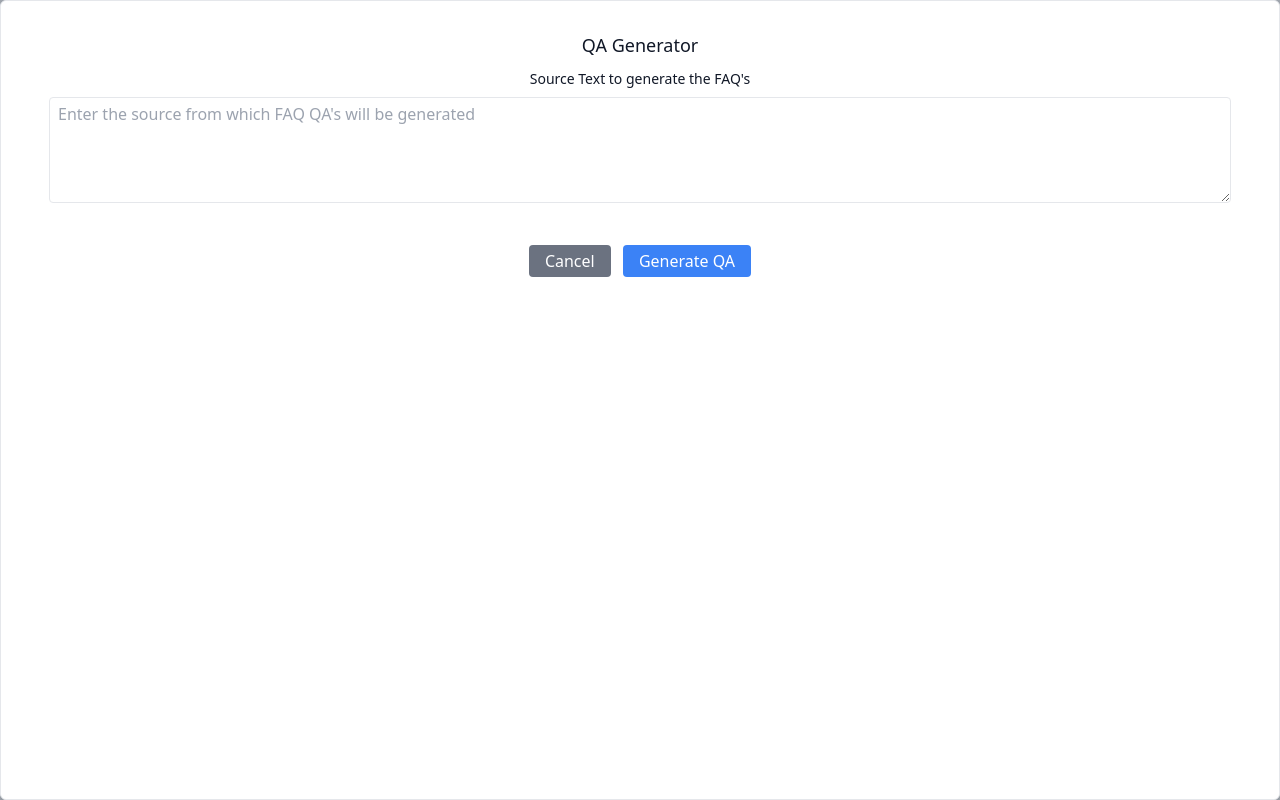
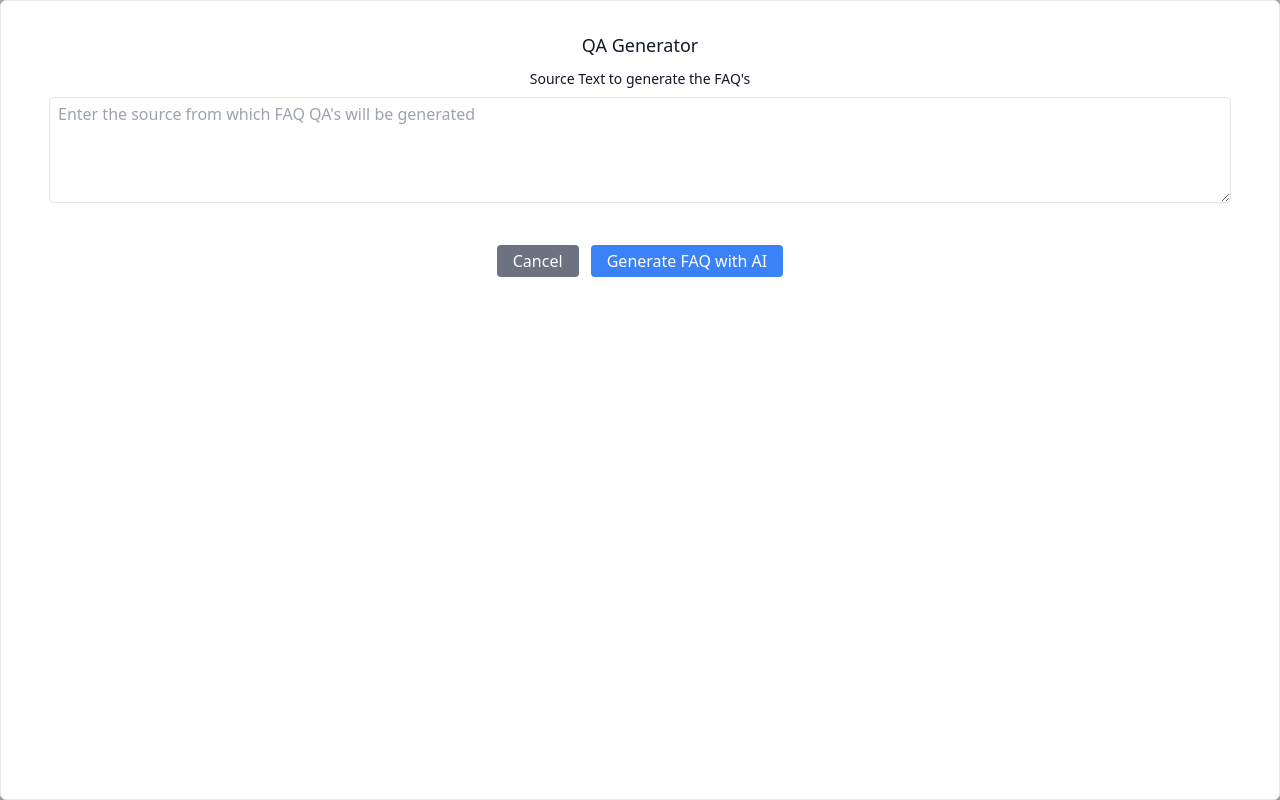
Before and after one commit to pradeepgudipati/LLMTrainingTools, a Flask app: page /qa_generator in a window 1280 px wide. Run offline with Flask 3, Linux system fonts and the light colour scheme; parts of the project's set-up code (start-up, migrations or seed data) failed here and were passed over; some libraries are stand-ins or nearby versions.

Commit message:
Renamed QA Gen

```diff
--- a/src/frontend/templates/navbar.html
+++ b/src/frontend/templates/navbar.html
@@ -48,7 +48,7 @@
                 <li>
                     <a href="{{ url_for('qa_generator') }}"
                        class="block py-2 px-3 text-gray-900 rounded hover:bg-gray-100 md:hover:bg-transparent md:border-0 md:hover:text-blue-700 md:p-0 dark:text-white md:dark:hover:text-blue-500 dark:hover:bg-gray-700 dark:hover:text-white md:dark:hover:bg-transparent">
-                        QA Generator </a>
+                        AI FAQ Generator </a>
                 </li>
             </ul>
         </div>
--- a/src/frontend/templates/qa_generator.html
+++ b/src/frontend/templates/qa_generator.html
@@ -24,7 +24,7 @@
                     Cancel
                 </button>
                 <button id="generate-qa-btn" class="px-4 py-1 text-white bg-blue-500 rounded hover:bg-blue-600">
-                    Generate QA
+                    Generate FAQ with AI
                 </button>
 
                 <div id="loading-spinner"
```
Also changed, not shown: 1 other file.
